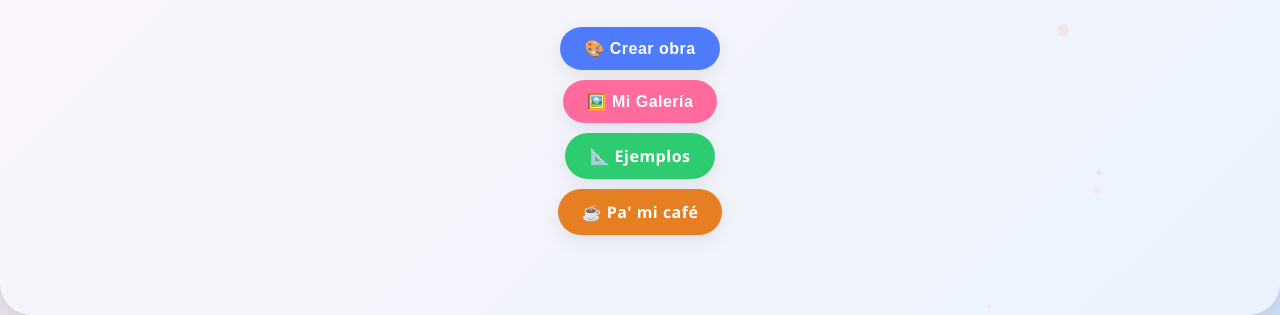
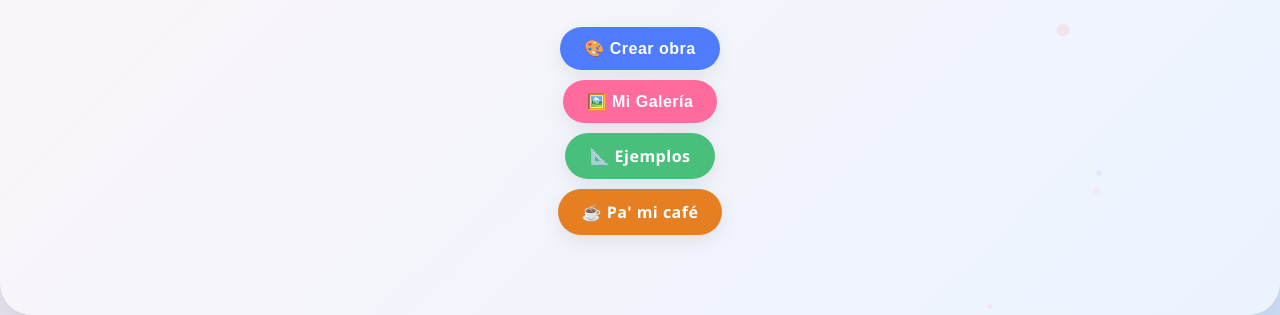
Before and after one commit to novrasi/tangramgame, a plain HTML site: page index.html in a window 1280 px wide. Shown: the part 485-800 px from the top of the page. Drawn offline with Linux system fonts and the light colour scheme.

Commit message:
Add files via upload

```diff
--- a/index.html
+++ b/index.html
@@ -101,7 +101,7 @@
             <div class="subtitle"></div>
             <button class="btn primary" id="btn-create">🎨 Crear obra</button>
             <button class="btn accent" id="btn-gallery">🖼️ Mi Galería</button>
-	    <a href="https://photos.app.goo.gl/Lv2Syv54bKpJCHyd7" target="_blank" class="btn" style="background:#2ecc71; color:white; text-decoration:none;">📐 Ejemplos</a>
+	    <a href="https://photos.app.goo.gl/Lv2Syv54bKpJCHyd7" target="_blank" class="btn" style="background:#48c07b; color:white; text-decoration:none;">📐 Ejemplos</a>
 	    <a href="https://ko-fi.com/tangramgame" target="_blank" class="btn" style="background:#e67e22; color:white; text-decoration:none;">☕ Pa' mi café</a>
         </div>
 
```
